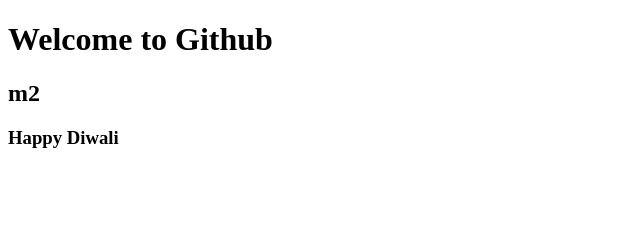
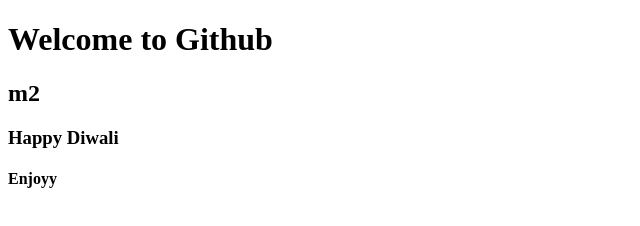
Before and after one commit to Kruthika2002/Practice1, a plain HTML site: page index.html in a window 1280 px wide. Shown: the full height of the page, 0-640 px from the left. Drawn offline with Linux system fonts and the light colour scheme.

Commit message:
Third Commit

```diff
--- a/index.html
+++ b/index.html
@@ -9,5 +9,6 @@
     <h1>Welcome to Github</h1>
     <h2>m2</h2>
     <h3>Happy Diwali</h3>
+    <h4>Enjoyy</h4>
 </body>
 </html>
```
